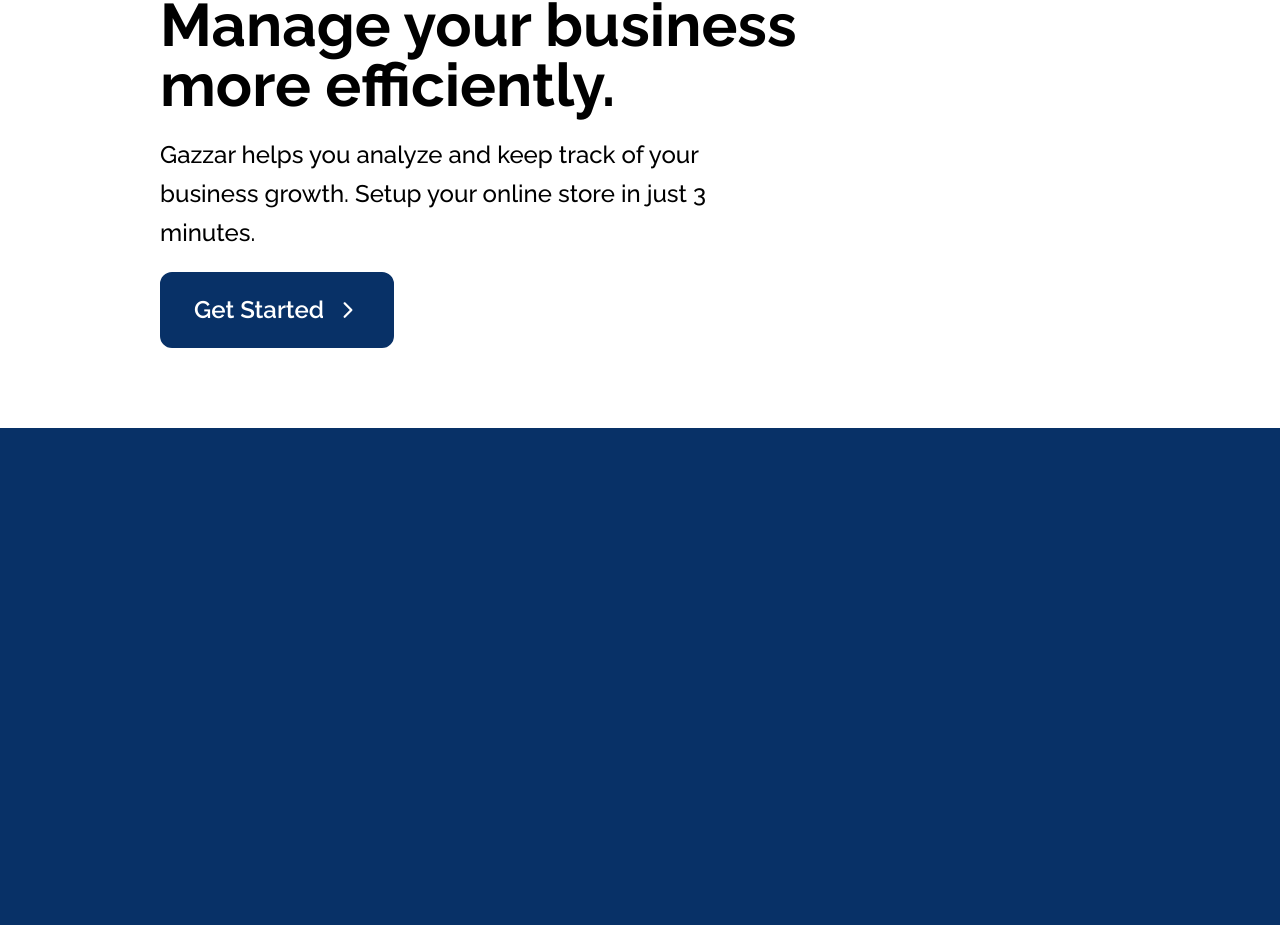
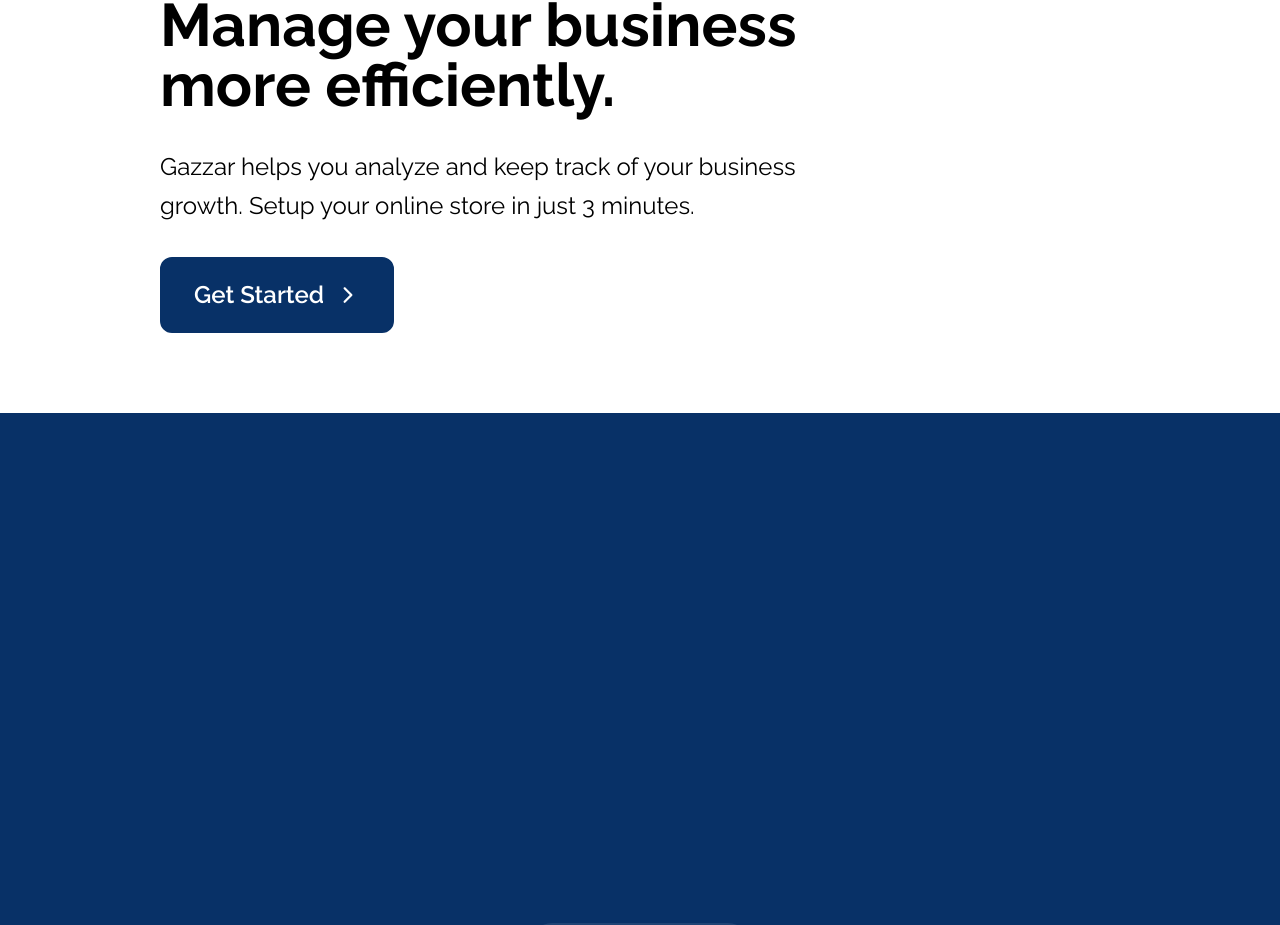
Before and after one commit to Fullstack-Roadmap/Gazzar-Frontend, a React (Vite) app: page / in a window 1280 px wide. Shown: the part 294-1219 px from the top of the page. Built offline with nearby package versions, Linux system fonts and the light colour scheme.

Commit message:
Edit to padding in midsection

```diff
--- a/src/components/Hero.jsx
+++ b/src/components/Hero.jsx
@@ -10,7 +10,7 @@
       <h1 className="mid:mt-10 mid:mb-0 mb-16 mid:text-6xl mid:text-left font-bold mid:w-2/3 leading-normal text-5xl text-center">
         Manage your business more efficiently.
       </h1>
-      <p className="my-5 text-2xl font-medium mid:w-2/3 mid:text-left leading-relaxed">
+      <p className="my-8 text-2xl font-normal mid:w-2/3 mid:text-left leading-relaxed">
         Gazzar helps you analyze and keep track of your business growth. Setup
         your online store in just 3 minutes.
       </p>
--- a/src/components/LandingMidSection.jsx
+++ b/src/components/LandingMidSection.jsx
@@ -2,8 +2,8 @@
 
 const LandingMidSection = () => {
   return (
-    <div className="flex flex-col items-center justify-center bg-blue w-screen h-[1200px] text-white gap-10">
-      <header className="text-lg bg-slate-400 py-2 px-5 m-2 rounded-full"> OUR GOAL IS SIMPLE</header>
+    <div className="flex flex-col items-center justify-center text-center px-8 bg-blue w-screen h-[1200px] text-white gap-10">
+      <header className="text-lg font-normal bg-white bg-opacity-[0.09] py-2 px-5 m-2 rounded-full"> OUR GOAL IS SIMPLE</header>
       <h1 className="text-3xl font-bold">Helping you level up your business.</h1>
       <p className="text-sm font-normal">
         With different tools aimed at helping you scale up, Gazzar’s the best
```
